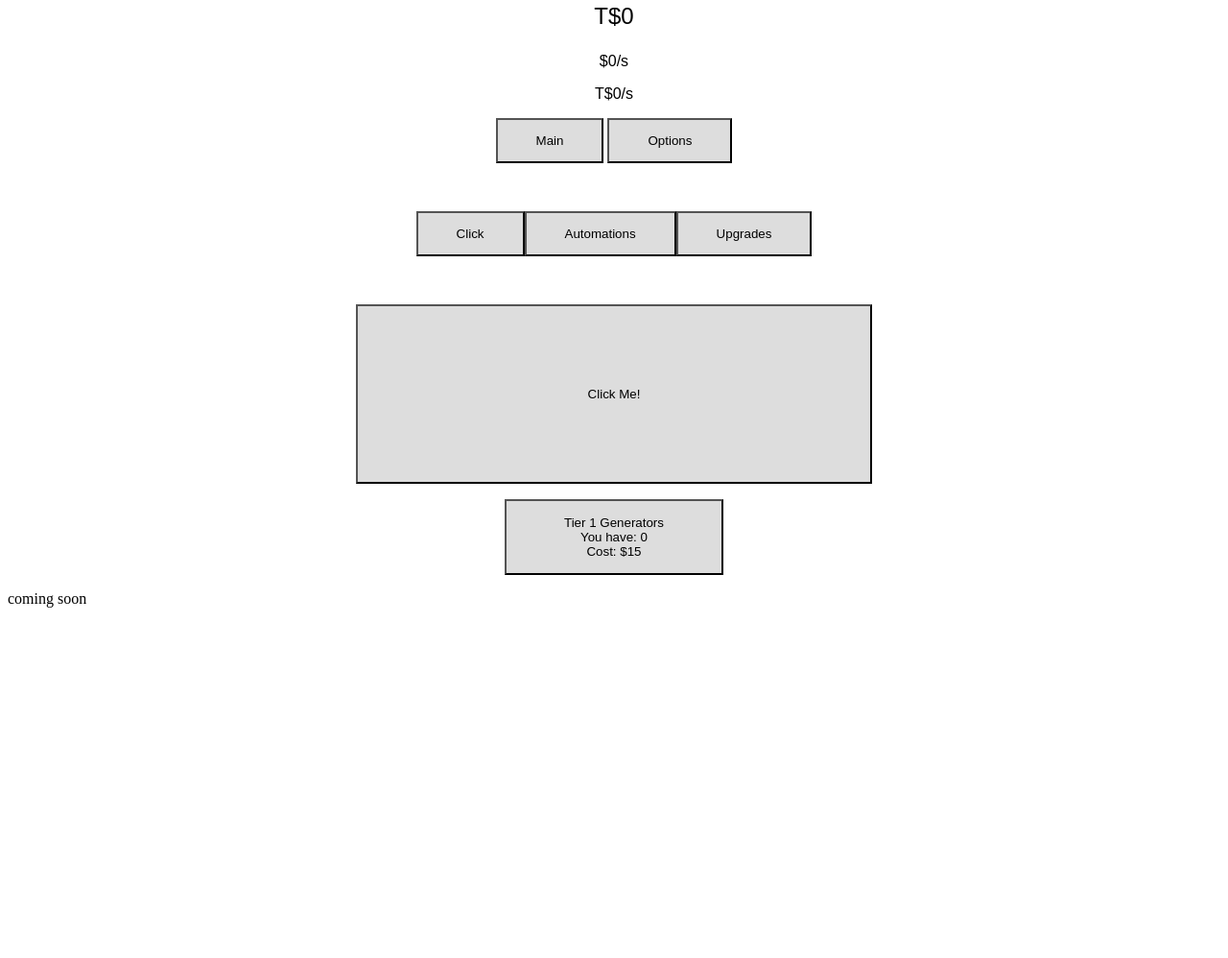
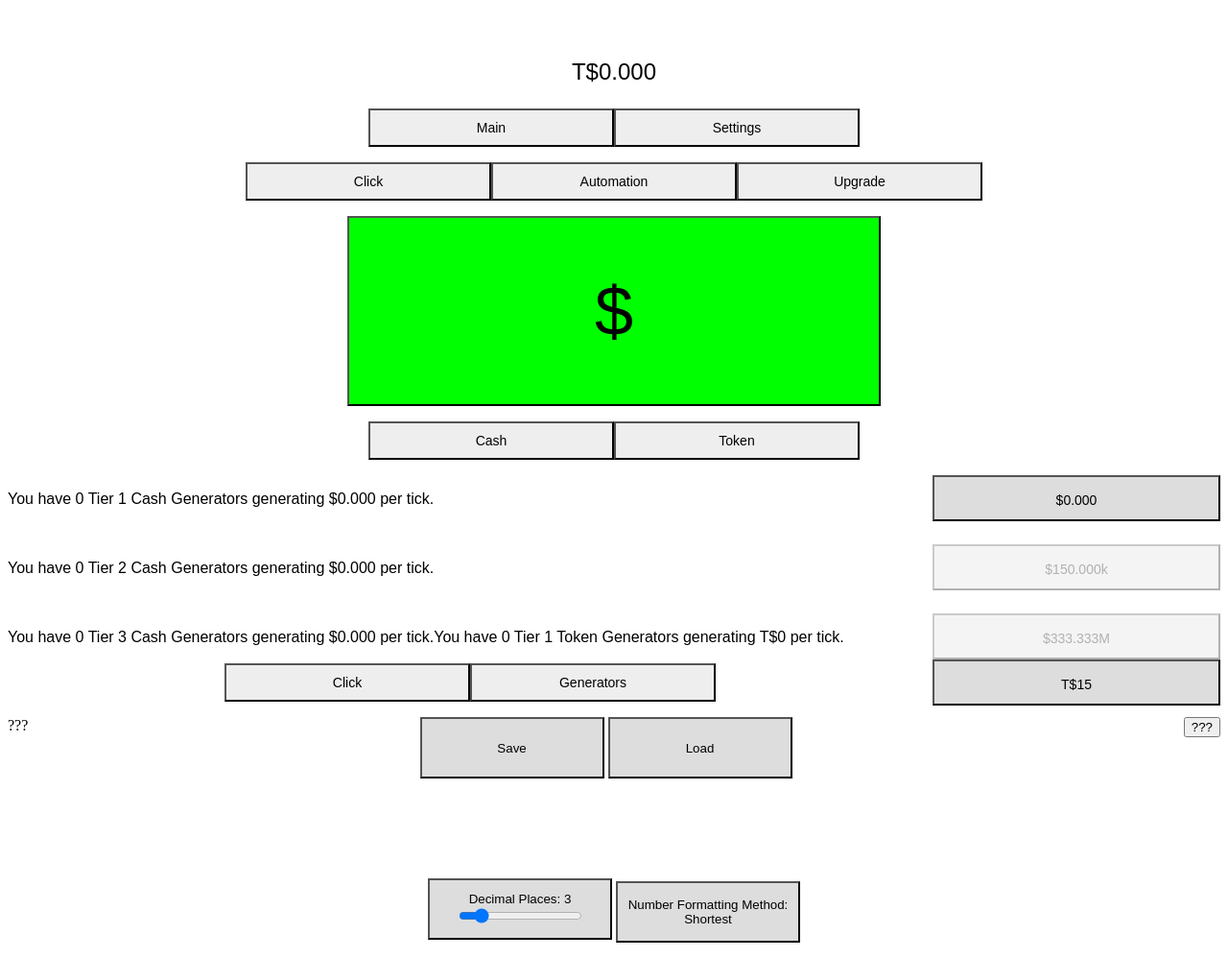
Before and after one commit to mistertfy64/tiercremental, a plain HTML site: page index.html in a window 1280 px wide. Shown: the part 223-1221 px from the top of the page at 96% size. Before the commit the page ends 864 px from the top, so only its background shows below. Drawn offline with nearby package versions, Linux system fonts and the light colour scheme.

Commit message:
Add files via upload

```diff
--- /dev/null
+++ b/clickfunctions.js
@@ -0,0 +1,11 @@
+function clickCurrencyButton(currency, modifier){
+    switch (currency){
+    case "main":
+        for (i = 1; i <= modifier; i++){
+        cashBalance = cashBalance + 1;
+        tokenBalance = tokenBalance + (Math.random() / 100000);
+        }
+    rawMainClicks = rawMainClicks + 1;
+    mainClicks = mainClicks + modifier;
+    }
+}
--- /dev/null
+++ b/generationfunctions.js
@@ -0,0 +1,19 @@
+//Generators
+
+window.setInterval(function(){
+    generateFromTier1CashGenerator();
+    generateFromTier2CashGenerator();
+    generateFromTier3CashGenerator();
+}, 1000);
+
+function generateFromTier1CashGenerator(){
+    cashBalance = cashBalance + tier1CashGenerator.production;
+}
+
+function generateFromTier2CashGenerator(){
+    cashBalance = cashBalance + tier2CashGenerator.production;
+}
+
+function generateFromTier3CashGenerator(){
+    cashBalance = cashBalance + tier3CashGenerator.production;
+}
--- a/index.html
+++ b/index.html
@@ -1,35 +1,64 @@
-<!DOCTYPE HTML>
-<html>
-  <head>
+<!DOCTYPE html>
+<head>
+    <h1 class="force-arial-font" style="text-align:center;" onload="navigate('main','click')">Tiercremental</h1>
     <link rel="stylesheet" type="text/css" href="interface.css" />
-  </head>
-
-  <body>
-    <p style="text-align: center;" class="statsPrimary">$<span id="cash">0</span></p>
-    <p style="text-align: center;" class="statsSecondary">T$<span id="tokens">0</span></p>
-    <p style="text-align: center;" class="statsTeritary">$<span id="cashPerSecond">0</span>/s</p>
-    <p style="text-align: center;" class="statsTeritary">T$<span id="tokensPerSecond">0</span>/s</p>
-    <p style="text-align: center;"><button class="headerButton centered" onClick="showMain()">Main</button> <button class="headerButton" onClick="showOptions()">Options</button></p>
-    <br>
+    <p class="stats__primary" style="text-align:center;" >$<span id="cash-balance">0</span></p>
+    <p class="stats__secondary"style="text-align:center;" >T$<span id="token-balance">0</span></p>
+    <p style="text-align: center;"><button class="top-navigation-button" onClick="navigate('main', 'click')">Main</button><button class="top-navigation-button" onClick="navigate('settings', 'settings')">Settings</button></p>
+    <p style="text-align: center;"><button class="top-navigation-button" onClick="navigate('main', 'click')">Click</button><button class="top-navigation-button" onClick="navigate('main', 'automation')">Automation</button><button class="top-navigation-button" onClick="navigate('main', 'upgrade')">Upgrade</button></p>
+</head>
+<body>
     <div id="main">
-    <p style="text-align: center;"><button class="headerButton centered" onClick="showMainClick()">Click</button><button class="headerButton centered" onClick="showMainAutomations()">Automations</button><button class="headerButton" onClick="showMainUpgrades()">Upgrades</button></p>
-    </br>
-    <div id="main_click">
-    <p style="text-align: center;"><button class="toClickMain" onclick="clickMain()">Click Me!</button></p>
-    </div>
-    <div id="main_automations">
-    <p style="text-align: center;"><button class="mainUpgradeButton" onClick="buyTier1CashGenerator(1)">Tier 1 Generators<br>You have: <span id="tier1CashGeneratorsOwned">0</span></br>Cost: $<span id="tier1CashGeneratorsCost">15</span></button>
+    <div id="main-click">
+        <p style="text-align:center;"><button class="currency-click-button__main" onClick="clickCurrencyButton('main', 1)" style="text-align:center;" >$</button></p>
     </div>
 
+    <div id="main-automation">
+        <p style="text-align: center;"><button class="top-navigation-button" onClick="navigate('main', 'automation', 'cash')">Cash</button><button class="top-navigation-button" onClick="navigate('main', 'automation', 'token')">Token</button></p>
+        <div id="main-automation-cash">
+            <p class="force-arial-font" style="float:left;">You have <span id="tier-1-cash-generators-owned">0</span> Tier 1 Cash Generators generating $<span id="tier-1-cash-generators-production">0</span> per tick.</p> <span style="float:right"><button id="tier-1-cash-generator-purchase-button" class="purchase-button--cash-generator__main" onClick="purchaseTier1CashGenerator(1)">$<span id="tier-1-cash-generator-cost">0</span></span></button></span>
+            <br></br>
+            <br></br>
+            <p class="force-arial-font" style="float:left;">You have <span id="tier-2-cash-generators-owned">0</span> Tier 2 Cash Generators generating $<span id="tier-2-cash-generators-production">0</span> per tick.</p> <span style="float:right"><button id="tier-2-cash-generator-purchase-button" class="purchase-button--cash-generator__main" onClick="purchaseTier2CashGenerator(1)">$<span id="tier-2-cash-generator-cost">150000</span></span></button></span>
+            <br></br>
+            <br></br>
+            <p class="force-arial-font" style="float:left;">You have <span id="tier-3-cash-generators-owned">0</span> Tier 3 Cash Generators generating $<span id="tier-3-cash-generators-production">0</span> per tick.</p> <span style="float:right"><button id="tier-3-cash-generator-purchase-button" class="purchase-button--cash-generator__main" onClick="purchaseTier3CashGenerator(1)">$<span id="tier-3-cash-generator-cost">333333333</span></span></button></span>
+        </div>
+        <div id="main-automation-token">
+            <p class="force-arial-font" style="float:left;">You have <span id="tier-1-token-generators-owned">0</span> Tier 1 Token Generators generating T$<span id="tier-1-token-generators-production">0</span> per tick.</p> <span style="float:right"><button id="tier-1-token-generator-purchase-button" class="purchase-button--token-generator__main" onClick="purchaseTier1TokenGenerator(1)">T$<span id="tier-1-token-generator-cost">15</span></span></button></span>
+        </div>
     </div>
 
-    <div id="options">
-      coming soon
+    <br></br>
+
+    <div id="main-upgrade">
+    <p style="text-align: center;"><button class="top-navigation-button" onClick="navigate('main', 'upgrade', 'click')">Click</button><button class="top-navigation-button" onClick="navigate('main', 'upgrade', 'generator')">Generators</button></p>
+    <div id="main-upgrade-click">
+        <p><span style="float:left;">???</span><button style="float:right;">???</button></p>
     </div>
+    <div id="main-upgrade-generator">
+    </div>
+    </div>
+</div>
+    <div id="settings">
+        <p style="text-align:center;"><button onClick="saveToFile1()" class="settings-button" float:center;><span class="force-arial-font">Save</span></button> <button onClick="loadFromFile1()" class="settings-button" float:center;><span class="force-arial-font">Load</span></button></p>
+        <br></br><br></br>
+        <p style="text-align:center;"><button class="settings-button"><element class="force-arial-font">Decimal Places: <span id="decimal-places">3</span></element><input type="range" min="0" max="20" value="3" id="decimal-places-slider"></button> <button class="settings-button" onClick="switchNumberFormattingMethod()">Number Formatting Method: <br><span id="number-formatting-method">Shortest</span></br></button></p>
+    </div>
+
+
+
+
+
+
+
+
+    <script src="https://ajax.googleapis.com/ajax/libs/jquery/1.12.4/jquery.min.js"></script>
     <script type="text/javascript" src="main.js"></script>
-    <script type="text/javascript" src="click.js"></script>
-    <script type="text/javascript" src="control.js"></script>
-    <script type="text/javascript" src="mainAutomation.js"></script>
-    <script type="text/javascript" src="mainUpgrade.js"></script>
-  </body>
-</html>
+    <script type="text/javascript" src="clickfunctions.js"></script>
+    <script type="text/javascript" src="navigationfunctions.js"></script>
+    <script type="text/javascript" src="generationfunctions.js"></script>
+    <script type="text/javascript" src="updatefunctions.js"></script>
+    <script type="text/javascript" src="purchasefunctions.js"></script>
+    <script type="text/javascript" src="settingsfunctions.js"></script>
+</body>
--- a/interface.css
+++ b/interface.css
@@ -1,34 +1,74 @@
-.headerButton {
-  background-color: #dddddd;
-  padding: 14px 40px;
+.stats__primary {
+    font-size: 72px;
+    font-family: "arial";
+    left: 50%;
 }
 
-.centered {
-  left: 50%;
+.stats__secondary {
+    font-size: 24px;
+    font-family: "arial";
+    left: 50%;
 }
 
-.toClickMain {
-  background-color: #dddddd;
-  padding: 84px 240px;
+
+.stats__tertiary {
+    font-size: 12px;
+    font-family: "arial";
+    left: 50%;
 }
 
-.statsPrimary {
-  font-family: arial;
-  font-size: 72px;
+.currency-click-button__main {
+    font-size: 72px;
+    margin: auto;
+    padding: 56px 256px;
+    background-color: #00ff00;
+    font-family: "arial";
+    margin: auto;
 }
 
-.statsSecondary{
-  font-family: arial;
-  font-size: 24px;
+.top-navigation-button {
+    font-size: 14px;
+    height: 40px;
+    width: 256px;
+    background-color: #eeeeee;
+    font-family:"arial";
 }
 
-.statsTeritary{
-  font-family: arial;
-  font-size: 16px;
+.force-arial-font {
+    font-family: "arial";
 }
 
-.mainUpgradeButton{
-  font-family: arial;
-  padding: 15px 60px;
-  background-color: #dddddd;
+.purchase-button--cash-generator__main {
+    height: 48px;
+    width: 300px;
+    padding: 16px 16px;
+    font-family: "arial";
+    font-size: 14px;
+    background-color : #dddddd;
 }
+
+.purchase-button--token-generator__main {
+    height: 48px;
+    width: 300px;
+    padding: 16px 16px;
+    font-family: "arial";
+    font-size: 14px;
+    background-color : #dddddd;
+}
+
+
+.main-click {
+    margin: auto;
+}
+
+.settings-button {
+    height: 64px;
+    width: 192px;
+    background-color : #dddddd;
+}
+
+.upgrade-button {
+    height: 96x;
+    width: 300px;
+    background-color: #dddddd;
+}
--- a/main.js
+++ b/main.js
@@ -1,21 +1,43 @@
-//Created by mistertfy69
-//mistertfy69#0001
-//u/mistertfy69
-//@mistertfy69
+// Tiercremental
 
-var cash = 0;
-var cashPerSecond = 0;
-var tokens = 0;
+// mistertfy64.github.io/tiercremental
 
-var mainPower = 1;
-var prestigeMainPower = 1;
-var cashPower = 1;
-var tokensPower = 1;
-var tierMainPower = 1;
-var clickPower = 1;
+// mistertfy64.github.io
 
-var tier1CashGeneratorsOwned = 0;
-var tier1CashGeneratorsProduction = 0;
-var tier1CashGeneratorsBought = 0;
-var tier1CashGeneratorsCostExponent = 3.125;
-var tier1CashGeneratorsPower = 1;
+// Discord: mistertfy64#0001
+// Twitter: @mistertfy64
+// Instagram: @mistertfy64
+
+var cashBalance = 0;
+var tokenBalance = 0;
+
+
+var rawMainClicks = 0;
+var mainClicks = 0;
+
+function cashGenerator(){
+    this.totalOwned = 0;
+    this.totalPurchased = 0;
+    this.totalGenerated = 0;
+    this.production = 0;
+    this.productionMultiplier1 = 1;
+}
+
+function tokenGenerator(){
+    this.totalOwned = 0;
+    this.totalPurchased = 0;
+    this.totalGenerated = 0;
+    this.production = 0;
+    this.productionMultiplier1 = 1;
+}
+
+var tier1CashGenerator = new cashGenerator();
+var tier1CashGeneratorCostExponent = 2.75;
+var tier2CashGenerator = new cashGenerator();
+var tier2CashGeneratorCostExponent = 5.425;
+var tier3CashGenerator = new cashGenerator();
+var tier3CashGeneratorCostExponent = 12.675;
+
+
+var tier1TokenGenerator = new tokenGenerator();
+var tier1TokenGeneratorCostExponent = 12.65;
--- /dev/null
+++ b/navigationfunctions.js
@@ -0,0 +1,48 @@
+function navigate(currency, primarySection, secondarySection){
+    switch (currency){
+        case "main":
+            $("#settings").hide();
+            $("#main").show();
+            switch (primarySection){
+                case "click":
+                    $("#main-upgrade,#main-automation").hide();
+                    $("#main-click").show();
+                    break;
+                case "automation":
+                    $("#main-upgrade,#main-click").hide();
+                    $("#main-automation").show();
+                    switch (secondarySection){
+                        case "cash":
+                            $("#main-automation-token").hide();
+                            $("#main-automation-cash").show();
+                            break;
+                        case "token":
+                            $("#main-automation-cash").hide();
+                            $("#main-automation-token").show();
+                            break;
+                    }
+                    break;
+                case "upgrade":
+                    $("#main-click,#main-automation").hide();
+                    $("#main-upgrade").show();
+                    break;
+                    switch (secondarySection){
+                        case "click":
+
+                            break;
+                        case "generator":
+                            break;
+                        case undefined:
+                            break;
+                    }
+                case undefined:
+                    break;
+            }
+            break;
+        case "settings":
+            $("#main").hide();
+            $("#settings").show();
+        }
+
+
+    }
--- /dev/null
+++ b/purchasefunctions.js
@@ -0,0 +1,60 @@
+//Generators
+//Cash
+
+function purchaseTier1CashGenerator(amount){
+    for (i = 1; i <= amount; i++){
+        var tier1CashGeneratorCost = Math.round(Math.pow(tier1CashGenerator.totalPurchased, 2.725));
+    }
+    if (cashBalance >= tier1CashGeneratorCost){
+        cashBalance = cashBalance - tier1CashGeneratorCost;
+        tier1CashGenerator.totalOwned = tier1CashGenerator.totalOwned + 1;
+        tier1CashGenerator.totalPurchased = tier1CashGenerator.totalPurchased + 1;
+    }
+    var tier1CashGeneratorCost = Math.floor(Math.pow(tier1CashGenerator.totalPurchased, 2.725));
+    document.getElementById("tier-1-cash-generators-owned").innerHTML = tier1CashGenerator.totalOwned;
+}
+
+function purchaseTier2CashGenerator(amount){
+    for (i = 1; i <= amount; i++){
+        var tier2CashGeneratorCost = Math.round(Math.pow(tier2CashGenerator.totalPurchased, 5.425)) + 150000;
+    }
+    if (cashBalance >= tier2CashGeneratorCost){
+        cashBalance = cashBalance - tier2CashGeneratorCost;
+        tier2CashGenerator.totalOwned = tier2CashGenerator.totalOwned + 1;
+        tier2CashGenerator.totalPurchased = tier2CashGenerator.totalPurchased + 1;
+    }
+    var tier2CashGeneratorCost = Math.floor(Math.pow(tier2CashGenerator.totalPurchased, 5.425)) + 150000;
+    document.getElementById("tier-2-cash-generators-owned").innerHTML = tier2CashGenerator.totalOwned;
+}
+
+function purchaseTier3CashGenerator(amount){
+    for (i = 1; i <= amount; i++){
+        var tier3CashGeneratorCost = Math.round(Math.pow(tier3CashGenerator.totalPurchased, 12.675)) + 333333333;
+    }
+    if (cashBalance >= tier3CashGeneratorCost){
+        cashBalance = cashBalance - tier3CashGeneratorCost;
+        tier3CashGenerator.totalOwned = tier3CashGenerator.totalOwned + 1;
+        tier3CashGenerator.totalPurchased = tier3CashGenerator.totalPurchased + 1;
+    }
+    var tier3CashGeneratorCost = Math.floor(Math.pow(tier3CashGenerator.totalPurchased, 12.675)) + 333333333;
+    document.getElementById("tier-3-cash-generators-owned").innerHTML = tier3CashGenerator.totalOwned;
+}
+//Tokens
+
+function purchaseTier1TokenGenerator(amount){
+    for (i = 1; i <= amount; i++){
+        var tier1TokenGeneratorCost = Math.pow(tier1TokenGenerator.totalPurchased / 5, 12.65) + 15;
+    }
+    if (tokenBalance >= tier1TokenGeneratorCost){
+        tokenBalance = tokenBalance - tier1TokenGeneratorCost;
+        tier1TokenGenerator.totalOwned = tier1TokenGenerator.totalOwned + 1;
+        tier1TokenGenerator.totalPurchased = tier1TokenGenerator.totalPurchased + 1;
+    }
+    var tier1TokenGeneratorCost = Math.pow(tier1TokenGenerator.totalPurchased / 5, 12.65) + 15;
+    document.getElementById("cash-balance").innerHTML = cashBalance;
+    document.getElementById("tier-1-token-generators-owned").innerHTML = tier1TokenGenerator.totalOwned;
+    document.getElementById("tier-1-token-generator-cost").innerHTML = tier1TokenGeneratorCost;
+}
+//Upgrades
+
+//Misc
--- /dev/null
+++ b/settingsfunctions.js
@@ -0,0 +1,51 @@
+var decimalPlacesSlider = document.getElementById("decimal-places-slider");
+var output = document.getElementById("decimal-places");
+var numberFormattingMethod = "shortest";
+var decimalPlaces = 3;
+output.innerHTML = decimalPlacesSlider.value;
+decimalPlacesSlider.oninput = function() {
+    output.innerHTML = this.value;
+    decimalPlaces = this.value;
+}
+
+function switchNumberFormattingMethod(currentNumberFormattingMethod){
+    if (numberFormattingMethod == "shortest"){
+            numberFormattingMethod = "short";
+            document.getElementById("number-formatting-method").innerHTML = "Short";
+    } else if (numberFormattingMethod == "short"){
+            numberFormattingMethod = "long";
+            document.getElementById("number-formatting-method").innerHTML = "Long";
+    } else if (numberFormattingMethod == "long"){
+            numberFormattingMethod = "si";
+            document.getElementById("number-formatting-method").innerHTML = "SI";
+    } else if (numberFormattingMethod == "si"){
+            numberFormattingMethod = "none";
+            document.getElementById("number-formatting-method").innerHTML = "None";
+    } else if (numberFormattingMethod == "none"){
+            numberFormattingMethod = "shortest";
+            document.getElementById("number-formatting-method").innerHTML = "Shortest";
+    }
+}
+
+function saveToFile1(){
+        var saveFile1 = {
+                cashBalance: cashBalance,
+                tokenBalance: tokenBalance,
+                tier1CashGenerator: tier1CashGenerator,
+                tier2CashGenerator: tier2CashGenerator,
+                tier3CashGenerator: tier3CashGenerator,
+                tier1TokenGenerator: tier1TokenGenerator
+        }
+        localStorage.setItem("saveFile1",JSON.stringify(saveFile1));
+}
+
+function loadFromFile1(){
+        var saveFile = JSON.parse(localStorage.getItem("saveFile1"));
+        if (typeof saveFile.cashBalance !== "undefined") cashBalance = saveFile.cashBalance;
+        if (typeof saveFile.tokenBalance !== "undefined") tokenBalance = saveFile.tokenBalance;
+        if (typeof saveFile.tier1CashGenerator !== "undefined") tier1CashGenerator = saveFile.tier1CashGenerator;
+        if (typeof saveFile.tier2CashGenerator !== "undefined") tier2CashGenerator = saveFile.tier2CashGenerator;
+        if (typeof saveFile.tier3CashGenerator !== "undefined") tier3CashGenerator = saveFile.tier3CashGenerator;
+        if (typeof saveFile.tier1TokenGenerator !== "undefined") tier1TokenGenerator = saveFile.tier1TokenGenerator;
+
+}
--- /dev/null
+++ b/updatefunctions.js
@@ -0,0 +1,93 @@
+//Generators
+var decimalPlaces = 3;
+var numberFormattingMethod = "shortest";
+window.setInterval(function(){
+    updateElementsAndVariables();
+}, 1);
+
+function updateElementsAndVariables(){
+    tier1CashGenerator.production = tier1CashGenerator.totalOwned * tier1CashGenerator.productionMultiplier1;
+    tier2CashGenerator.production = tier2CashGenerator.totalOwned * 500 * tier1CashGenerator.productionMultiplier1;
+    tier3CashGenerator.production = tier3CashGenerator.totalOwned * 777777 * tier1CashGenerator.productionMultiplier1;
+    //Buttons
+    //tier 1 cash
+    var tier1CashGeneratorCost = Math.round(Math.pow(tier1CashGenerator.totalPurchased, 2.725));
+    if (cashBalance >= tier1CashGeneratorCost){
+        $("#tier-1-cash-generator-purchase-button").fadeTo(0, 1.0);
+    } else {
+        $("#tier-1-cash-generator-purchase-button").fadeTo(0, 0.3);
+    }
+    //tier 2 cash
+    var tier2CashGeneratorCost = Math.round(Math.pow(tier2CashGenerator.totalPurchased, 5.425)) + 150000;
+    if (cashBalance >= tier2CashGeneratorCost){
+        $("#tier-2-cash-generator-purchase-button").fadeTo(0, 1.0);
+    } else {
+        $("#tier-2-cash-generator-purchase-button").fadeTo(0, 0.3);
+    }
+    //tier 3 cash
+    var tier3CashGeneratorCost = Math.round(Math.pow(tier3CashGenerator.totalPurchased, 12.675)) + 333333333;
+    if (cashBalance >= tier3CashGeneratorCost){
+        $("#tier-3-cash-generator-purchase-button").fadeTo(0, 1.0);
+    } else {
+        $("#tier-3-cash-generator-purchase-button").fadeTo(0, 0.3);
+    }
+    document.getElementById("cash-balance").innerHTML = formatNumber(cashBalance);
+    document.getElementById("token-balance").innerHTML = formatNumber(tokenBalance);
+
+    document.getElementById("tier-1-cash-generators-production").innerHTML = formatNumber(tier1CashGenerator.production);
+    document.getElementById("tier-1-cash-generator-cost").innerHTML = formatNumber(tier1CashGeneratorCost);
+    document.getElementById("tier-2-cash-generators-production").innerHTML = formatNumber(tier2CashGenerator.production);
+    document.getElementById("tier-2-cash-generator-cost").innerHTML = formatNumber(tier2CashGeneratorCost);
+    document.getElementById("tier-3-cash-generators-production").innerHTML = formatNumber(tier3CashGenerator.production);
+    document.getElementById("tier-3-cash-generator-cost").innerHTML = formatNumber(tier3CashGeneratorCost);
+}
+
+function formatNumber(number){
+    if (numberFormattingMethod == "shortest"){
+        var suffixes = ["", "k", "M", "B", "T", "q", "Q", "s", "S", "o", "n", "d", "u", "D", "Td", "qd", "Qd", "sd", "Sd", "od", "nd"];
+        var tier = Math.log10(number) / 3 | 0;
+        if (tier < 0 || tier > 20){
+            return number.toFixed(decimalPlaces);
+        } else {
+            var suffix = suffixes[tier];
+            var scale = Math.pow(10, tier * 3);
+            var dividedByScale = number / scale;
+            return dividedByScale.toFixed(decimalPlaces) + "" + suffix;
+        }
+    } else if (numberFormattingMethod == "short"){
+        var suffixes = ["", "k", "M", "B", "T", "Qa", "Qi", "Sx", "Sp", "Oc", "No", "De", "Ud", "DD", "TD", "QaD", "QiD", "SxD", "SpD", "OcD", "NoD"];
+        var tier = Math.log10(number) / 3 | 0;
+        if (tier < 0 || tier > 20){
+            return number.toFixed(decimalPlaces);
+        } else {
+            var suffix = suffixes[tier];
+            var scale = Math.pow(10, tier * 3);
+            var dividedByScale = number / scale;
+            return dividedByScale.toFixed(decimalPlaces) + "" + suffix;
+       }
+    } else if (numberFormattingMethod == "long"){
+        var suffixes = ["", "thousand", "million", "billion", "trillion", "quadrillion", "quintillion", "sextillion", "septillion", "octillion" , "nonillion", "decillion", "undecillion", "duodecillion", "tredecillion", "quattordecillion", "quindecillion", "sexdecillion", "septendecillion", "octodecillion", "novemdecillion"];
+        var tier = Math.log10(number) / 3 | 0;
+        if (tier < 0 || tier > 20){
+            return number.toFixed(decimalPlaces);
+        } else {
+            var suffix = suffixes[tier];
+            var scale = Math.pow(10, tier * 3);
+            var dividedByScale = number / scale;
+           return dividedByScale.toFixed(decimalPlaces) + " " + suffix;
+        }
+    } else if (numberFormattingMethod == "si"){
+        var suffixes = ["", "K", "M", "G", "T", "P", "E", "Z", "Y"];
+        var tier = Math.log10(number) / 3 | 0;
+        if (tier < 0 || tier > 8){
+            return number.toFixed(decimalPlaces);
+        } else {
+            var suffix = suffixes[tier];
+            var scale = Math.pow(10, tier * 3);
+            var dividedByScale = number / scale;
+           return dividedByScale.toFixed(decimalPlaces) + "" + suffix;
+        }
+    } else {
+        return number.toFixed(decimalPlaces);
+    }
+}
```
